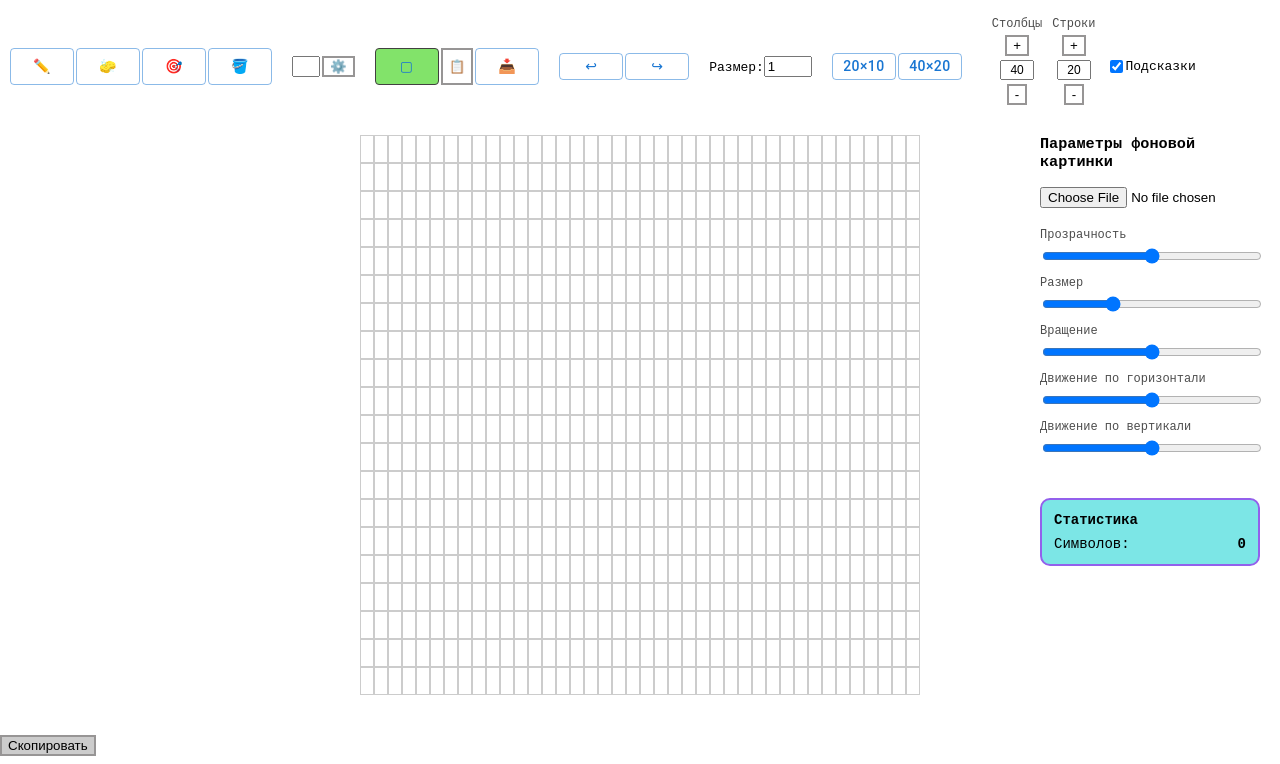
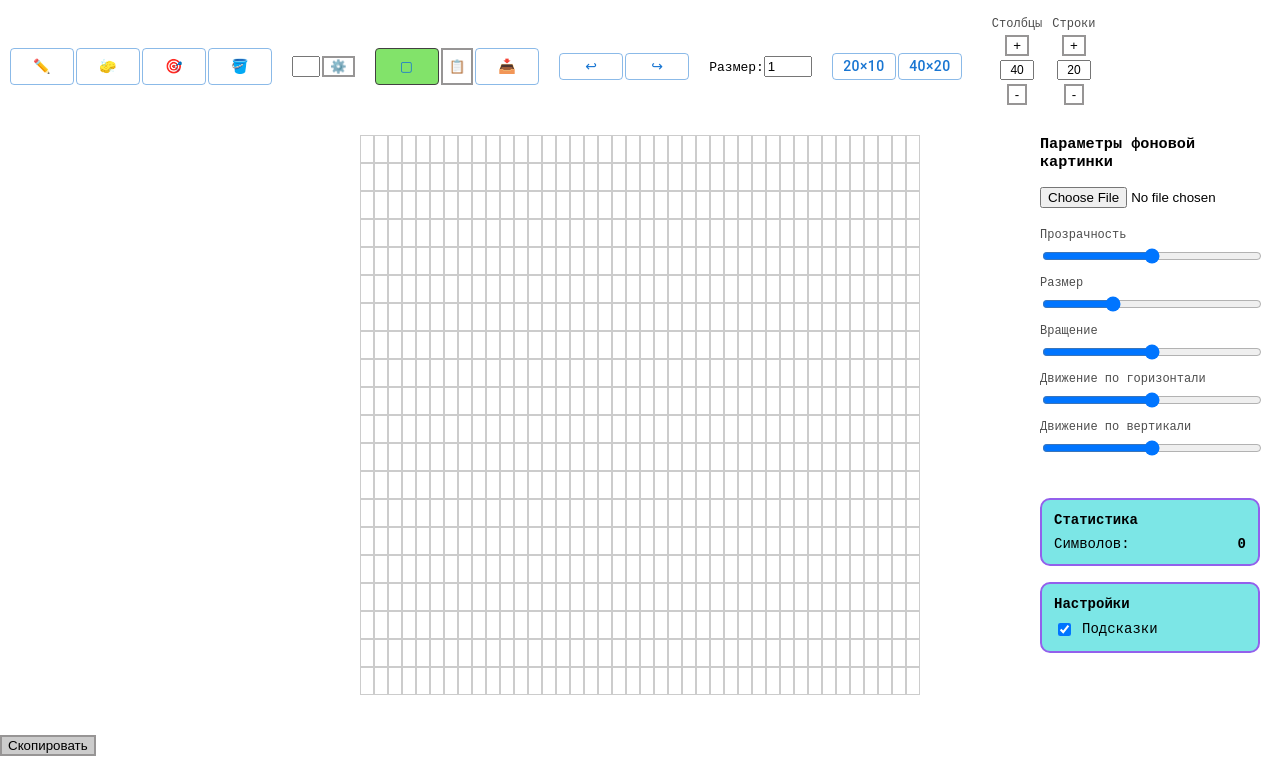
Before and after one commit to PinguiculaW/dots, a React (Vite) app: page / in a window 1280 px wide. Shown: the top 764 px of the page. Built offline with nearby package versions, Linux system fonts and the light colour scheme; a web font is replaced by a local one.

Commit message:
подсказки в отдельное окно

```diff
--- a/src/AppInner.tsx
+++ b/src/AppInner.tsx
@@ -370,6 +370,22 @@ export default function AppInner(): React.ReactElement {
               <strong>{charCount}</strong>
             </div>
           </div>
+
+          <div className="settings-box">
+            <div className="settings-title">Настройки</div>
+
+            <label className="setting-row">
+              <input
+                  type="checkbox"
+                  checked={tooltipsEnabled}
+                  onChange={(e) =>
+                      setTooltipsEnabled(e.target.checked)
+                  }
+              />
+              Подсказки
+            </label>
+          </div>
+
         </div>
       </div>
 
--- a/src/components/Toolbar.tsx
+++ b/src/components/Toolbar.tsx
@@ -186,29 +186,6 @@ const Toolbar: React.FC<ToolbarProps> = ({
           <button onClick={() => resizeGrid(width, height - 1)}>-</button>
         </div>
       </div>
-
-      <div className="group">
-        <label
-            style={{
-                display: "flex",
-                alignItems: "center",
-                gap: 6,
-                fontSize: 13,
-                userSelect: "none",
-                cursor: "pointer",
-            }}
-        >
-            <input
-                type="checkbox"
-                checked={tooltipsEnabled}
-                onChange={(e) =>
-                    setTooltipsEnabled(e.target.checked)
-                }
-                style={{marginRight: -3}}
-            />
-                Подсказки
-        </label>
-      </div>
     </div>
   );
 };
--- a/src/styles.css
+++ b/src/styles.css
@@ -325,3 +325,24 @@ button:active {
   align-items: center;
   font-size: 14px;
 }
+
+.settings-box {
+  margin-top: 16px;
+  padding: 12px;
+  border-radius: 10px;
+  background: #7ce6e6;
+  border: 2px solid #9360ec;
+}
+
+.settings-title {
+  font-size: 14px;
+  font-weight: 700;
+  margin-bottom: 8px;
+}
+
+.setting-row {
+  display: flex;
+  align-items: center;
+  gap: 8px;
+  font-size: 14px;
+}
```
